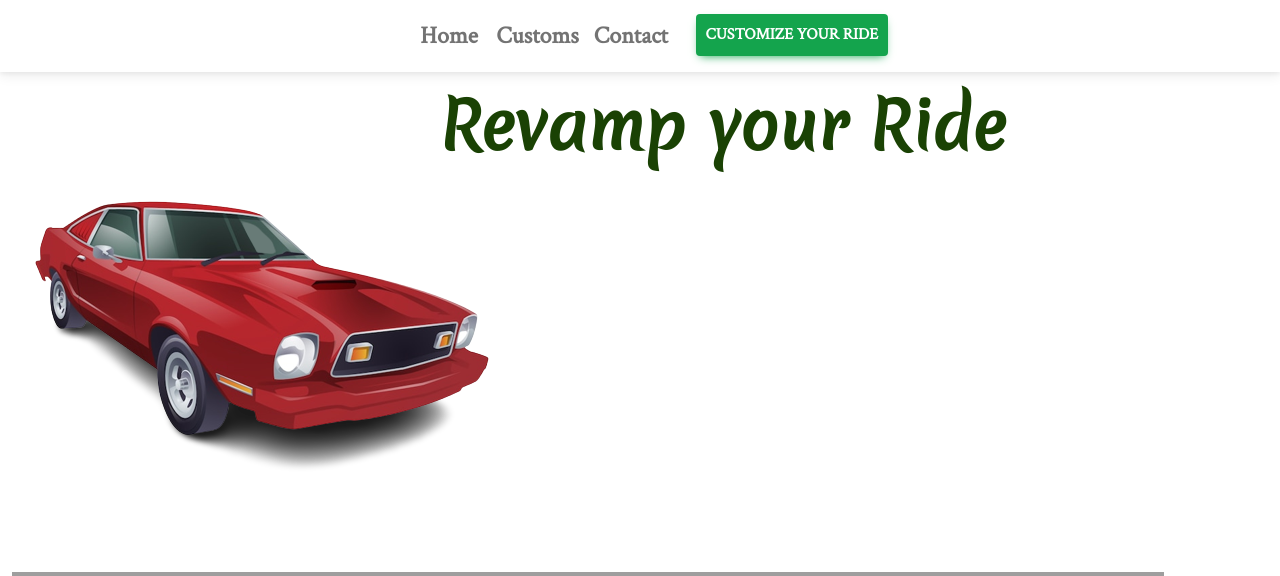
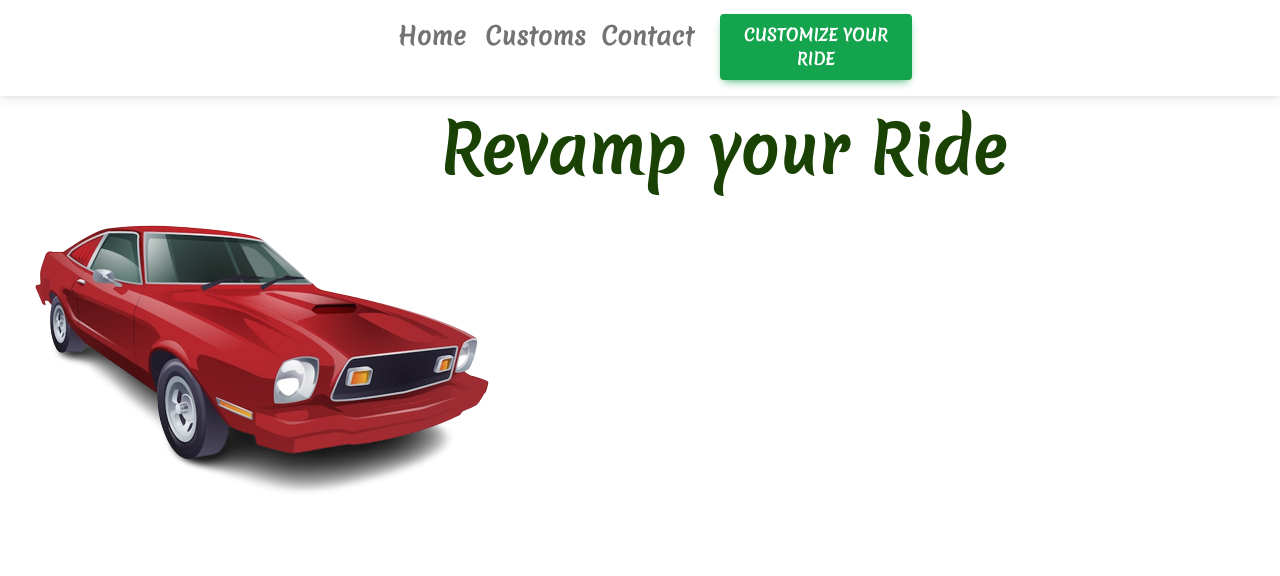
Before and after one commit to Reuben-Kipkemboi/Pimp-Ride, a Django app: page / in a window 1280 px wide. Shown: the top 576 px of the page. Run offline with Django 4.2, Linux system fonts and the light colour scheme; some libraries are stand-ins or nearby versions; grey boxes are pictures that could not be loaded.

Commit message:
st:font-styling - change font family

```diff
--- a/Rideapp/static/css/index.css
+++ b/Rideapp/static/css/index.css
@@ -4,7 +4,8 @@
     margin: 0;
     padding: 0;
     box-sizing: border-box;
-    font-family: 'Crimson Text', serif;
+    /* font-family: 'Crimson Text', serif; */
+    font-family: 'Merienda', cursive;
 }
 .navbar-nav .nav-item .nav-link{
     margin-left: 10%;
```
